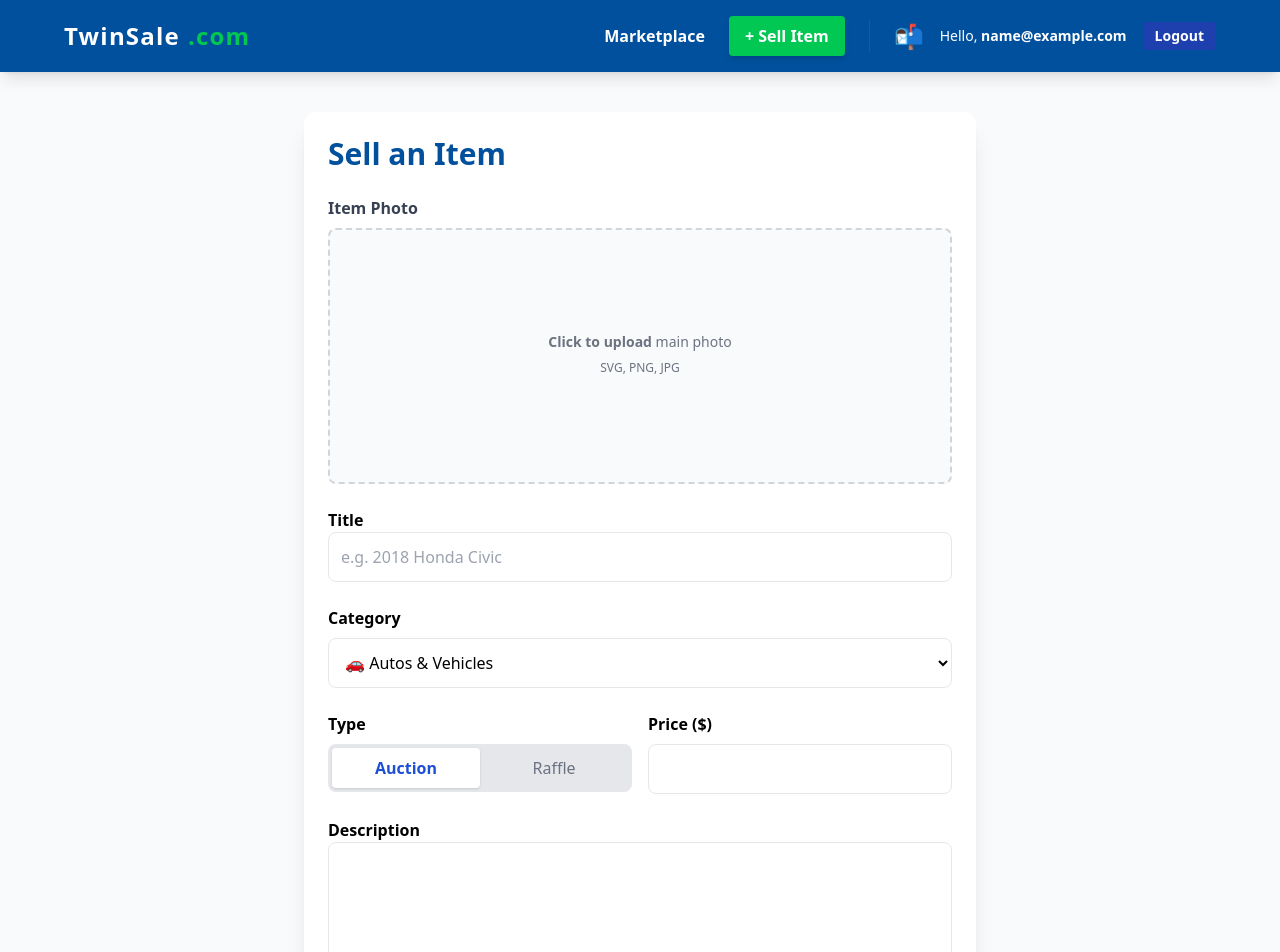
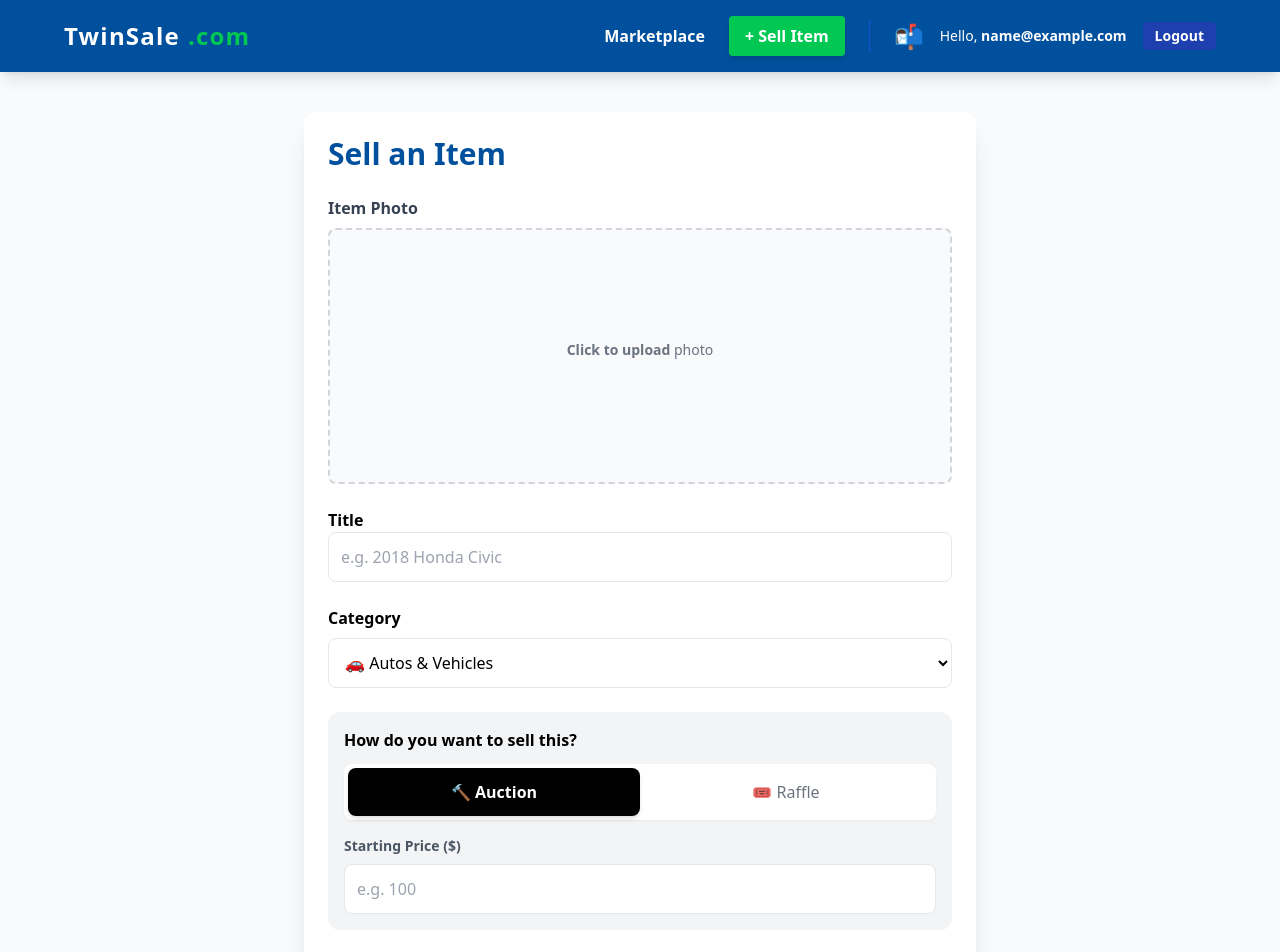
Before and after one commit to thandsome432/twinsale, a Next.js app: page /post-item in a window 1280 px wide. Shown: the top 952 px of the page. Built offline with nearby package versions, Linux system fonts and the light colour scheme; sample sign-in values are in the browser's storage.

Commit message:
new raffle draw has been added

```diff
--- a/pages/post-item.js
+++ b/pages/post-item.js
@@ -1,19 +1,24 @@
-import { useState } from 'react';
+import { useState, useEffect } from 'react';
 import Navbar from '../components/Navbar';
 import { useRouter } from 'next/router';
 
 export default function PostItem() {
   const router = useRouter();
-  const [listingType, setListingType] = useState('auction');
+  const [listingType, setListingType] = useState('auction'); // 'auction' or 'raffle'
   const [uploading, setUploading] = useState(false);
   const [preview, setPreview] = useState(null);
+  const [user, setUser] = useState(null);
 
   const [formData, setFormData] = useState({
     title: '',
+    description: '',
+    category: 'autos',
+    image_url: '',
+    // Auction specific
     price: '',
-    description: '',
-    category: 'General', // Default
-    image_url: '', // This will hold the photo link
+    // Raffle specific
+    ticket_price: '',
+    total_tickets: ''
   });
 
   const categories = [
@@ -24,44 +29,78 @@ export default function PostItem() {
     { id: 'collectibles', label: '🃏 Collectibles' },
   ];
 
+  useEffect(() => {
+    const stored = localStorage.getItem('user');
+    if (stored) setUser(JSON.parse(stored));
+    else router.push('/login'); // Force login
+  }, []);
+
+  // --- 1. IMAGE COMPRESSION (No API needed) ---
+  const compressImage = (file) => {
+    return new Promise((resolve) => {
+      const reader = new FileReader();
+      reader.readAsDataURL(file);
+      reader.onload = (event) => {
+        const img = new Image();
+        img.src = event.target.result;
+        img.onload = () => {
+          const canvas = document.createElement('canvas');
+          const MAX_WIDTH = 500;
+          const scaleSize = MAX_WIDTH / img.width;
+          canvas.width = MAX_WIDTH;
+          canvas.height = img.height * scaleSize;
+          const ctx = canvas.getContext('2d');
+          ctx.drawImage(img, 0, 0, canvas.width, canvas.height);
+          resolve(canvas.toDataURL('image/jpeg', 0.6));
+        };
+      };
+    });
+  };
+
   const handleImageUpload = async (e) => {
     const file = e.target.files[0];
     if (!file) return;
 
     setUploading(true);
-    const body = new FormData();
-    body.append('file', file);
-
     try {
-      const res = await fetch('/api/upload', { method: 'POST', body });
-      const data = await res.json();
-      setFormData({ ...formData, image_url: data.url });
-      setPreview(data.url); // Show the image on screen
+      const compressed = await compressImage(file);
+      setFormData({ ...formData, image_url: compressed });
+      setPreview(compressed);
     } catch (error) {
-      alert("Image upload failed");
+      alert("Image processing failed");
     }
     setUploading(false);
   };
 
+  // --- 2. SUBMIT HANDLER ---
   const handleSubmit = async (e) => {
     e.preventDefault();
+    if (!user) return alert("You must be logged in.");
 
-    // 1. Send data to server
+    const payload = {
+      ...formData,
+      user_email: user.email,
+      type: listingType,
+      // Logic: For raffle, 'price' (display price) equals ticket_price
+      price: listingType === 'raffle' ? formData.ticket_price : formData.price,
+      ticket_price: listingType === 'raffle' ? formData.ticket_price : 0,
+      total_tickets: listingType === 'raffle' ? formData.total_tickets : 0,
+      tickets_sold: 0,
+      bid_count: 0
+    };
+
     const res = await fetch('/api/create-listing', {
       method: 'POST',
       headers: { 'Content-Type': 'application/json' },
-      body: JSON.stringify({ ...formData, type: listingType }),
+      body: JSON.stringify(payload),
     });
 
     const data = await res.json();
 
-    // 2. Handle the result
     if (data.success) {
       alert('Success! Item Posted.');
-      // CHANGE: Send user to their profile instead of home
-      router.push('/profile');
+      router.push('/'); // Go to Home to see the new item
     } else {
-      // If it fails (maybe the user isn't logged in?), this alerts the error
       alert('Error posting item: ' + (data.error || 'Unknown error'));
     }
   };
@@ -74,26 +113,25 @@ export default function PostItem() {
 
         <form onSubmit={handleSubmit} className="space-y-6">
 
-          {/* 1. PHOTO UPLOAD SECTION */}
+          {/* PHOTO UPLOAD */}
           <div>
             <label className="block text-gray-700 font-bold mb-2">Item Photo</label>
             <div className="flex items-center justify-center w-full">
-              <label className="flex flex-col items-center justify-center w-full h-64 border-2 border-gray-300 border-dashed rounded-lg cursor-pointer bg-gray-50 hover:bg-gray-100">
+              <label className="flex flex-col items-center justify-center w-full h-64 border-2 border-gray-300 border-dashed rounded-lg cursor-pointer bg-gray-50 hover:bg-gray-100 relative overflow-hidden">
                 {preview ? (
-                  <img src={preview} className="h-full w-full object-cover rounded-lg" />
+                  <img src={preview} className="absolute inset-0 w-full h-full object-cover" />
                 ) : (
                   <div className="flex flex-col items-center justify-center pt-5 pb-6">
-                    <p className="mb-2 text-sm text-gray-500"><span className="font-semibold">Click to upload</span> main photo</p>
-                    <p className="text-xs text-gray-500">SVG, PNG, JPG</p>
+                    <p className="mb-2 text-sm text-gray-500"><span className="font-semibold">Click to upload</span> photo</p>
+                    {uploading && <p className="text-blue-500 text-xs animate-pulse">Processing...</p>}
                   </div>
                 )}
-                <input type="file" className="hidden" onChange={handleImageUpload} />
+                <input type="file" className="hidden" onChange={handleImageUpload} accept="image/*" />
               </label>
             </div>
-            {uploading && <p className="text-blue-500 text-sm mt-2">Uploading image...</p>}
           </div>
 
-          {/* 2. TITLE */}
+          {/* TITLE */}
           <div>
             <label className="block font-semibold">Title</label>
             <input
@@ -101,10 +139,11 @@ export default function PostItem() {
               placeholder="e.g. 2018 Honda Civic"
               className="w-full p-3 border rounded-lg"
               onChange={(e) => setFormData({...formData, title: e.target.value})}
+              required
             />
           </div>
 
-          {/* 3. CATEGORY DROPDOWN */}
+          {/* CATEGORY */}
           <div>
             <label className="block font-semibold mb-2">Category</label>
             <select
@@ -117,37 +156,67 @@ export default function PostItem() {
             </select>
           </div>
 
-          {/* 4. TYPE & PRICE */}
-          <div className="grid grid-cols-2 gap-4">
-            <div>
-              <label className="block font-semibold mb-2">Type</label>
-              <div className="flex rounded-lg bg-gray-200 p-1">
-                <button type="button" onClick={() => setListingType('auction')} className={`flex-1 py-2 rounded ${listingType === 'auction' ? 'bg-white shadow text-blue-700 font-bold' : 'text-gray-500'}`}>Auction</button>
-                <button type="button" onClick={() => setListingType('raffle')} className={`flex-1 py-2 rounded ${listingType === 'raffle' ? 'bg-white shadow text-purple-700 font-bold' : 'text-gray-500'}`}>Raffle</button>
-              </div>
+          {/* --- TYPE SWITCHER --- */}
+          <div className="bg-gray-100 p-4 rounded-xl">
+            <label className="block font-bold mb-3">How do you want to sell this?</label>
+            <div className="flex rounded-lg bg-white p-1 shadow-sm mb-4">
+              <button type="button" onClick={() => setListingType('auction')} className={`flex-1 py-3 rounded-lg transition-all ${listingType === 'auction' ? 'bg-black text-white font-bold shadow-md' : 'text-gray-500 hover:bg-gray-50'}`}>🔨 Auction</button>
+              <button type="button" onClick={() => setListingType('raffle')} className={`flex-1 py-3 rounded-lg transition-all ${listingType === 'raffle' ? 'bg-purple-600 text-white font-bold shadow-md' : 'text-gray-500 hover:bg-gray-50'}`}>🎟️ Raffle</button>
             </div>
-            <div>
-              <label className="block font-semibold mb-2">Price ($)</label>
-              <input
-                type="number"
-                className="w-full p-3 border rounded-lg"
-                onChange={(e) => setFormData({...formData, price: e.target.value})}
-              />
+
+            {/* CONDITIONAL INPUTS */}
+            <div className="grid grid-cols-2 gap-4 animate-fadeIn">
+              {listingType === 'auction' ? (
+                <div className="col-span-2">
+                  <label className="block font-semibold mb-2 text-sm text-gray-600">Starting Price ($)</label>
+                  <input
+                    type="number"
+                    placeholder="e.g. 100"
+                    className="w-full p-3 border rounded-lg focus:ring-2 focus:ring-black outline-none"
+                    onChange={(e) => setFormData({...formData, price: e.target.value})}
+                    required
+                  />
+                </div>
+              ) : (
+                <>
+                  <div>
+                    <label className="block font-semibold mb-2 text-sm text-purple-800">Ticket Price ($)</label>
+                    <input
+                      type="number"
+                      placeholder="e.g. 10"
+                      className="w-full p-3 border border-purple-200 rounded-lg focus:ring-2 focus:ring-purple-500 outline-none"
+                      onChange={(e) => setFormData({...formData, ticket_price: e.target.value})}
+                      required
+                    />
+                  </div>
+                  <div>
+                    <label className="block font-semibold mb-2 text-sm text-purple-800">Total Tickets</label>
+                    <input
+                      type="number"
+                      placeholder="e.g. 50"
+                      className="w-full p-3 border border-purple-200 rounded-lg focus:ring-2 focus:ring-purple-500 outline-none"
+                      onChange={(e) => setFormData({...formData, total_tickets: e.target.value})}
+                      required
+                    />
+                  </div>
+                </>
+              )}
             </div>
           </div>
 
-          {/* 5. DESCRIPTION */}
+          {/* DESCRIPTION */}
           <div>
             <label className="block font-semibold">Description</label>
             <textarea
               rows="4"
               className="w-full p-3 border rounded-lg"
               onChange={(e) => setFormData({...formData, description: e.target.value})}
+              required
             ></textarea>
           </div>
 
-          <button className="w-full bg-brand-blue text-white py-4 rounded-lg font-bold text-lg hover:bg-blue-800 transition">
-            Post Listing
+          <button className={`w-full py-4 rounded-lg font-bold text-lg shadow-lg transition transform active:scale-95 ${listingType === 'raffle' ? 'bg-purple-600 hover:bg-purple-700 text-white' : 'bg-brand-blue hover:bg-blue-800 text-white'}`}>
+            {listingType === 'raffle' ? '🎟️ Launch Raffle' : '🔨 Start Auction'}
           </button>
         </form>
       </div>
```
